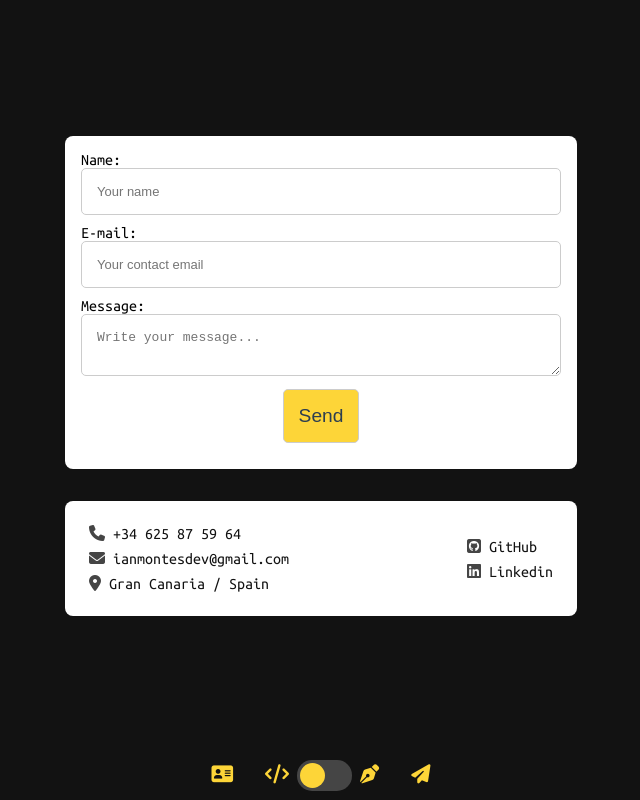
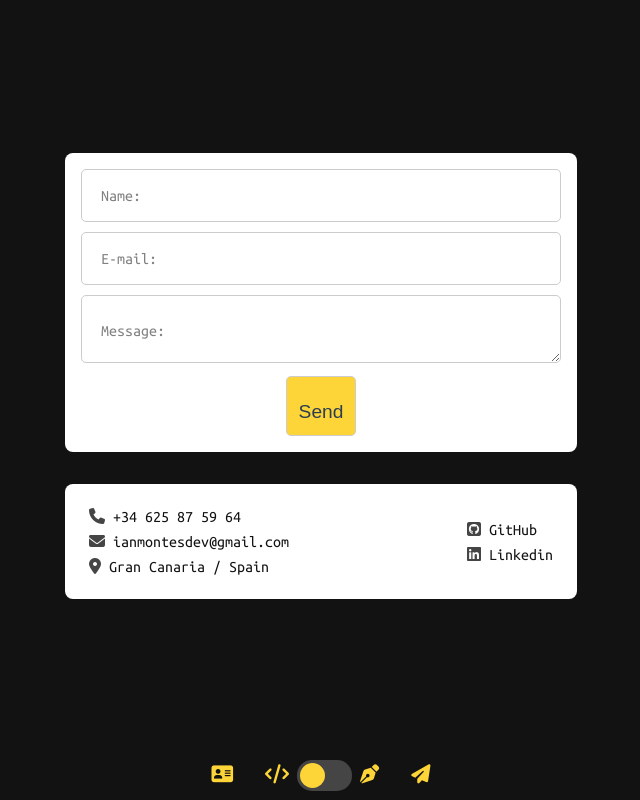
Before and after one commit to ianmontesdev/react-portfolio, a React (Vite) app: page /contact in a window 1280 px wide. Shown: the whole page, without its empty margins (319-959 px from the left). Built offline with nearby package versions, Linux system fonts and the light colour scheme.

Commit message:
modified form labels to act as placeholders

```diff
--- a/src/assets/css/Contact.css
+++ b/src/assets/css/Contact.css
@@ -61,17 +61,28 @@ form,
   margin: 0.5rem;
 }
 
+fieldset {
+  position: relative;
+  border: none;
+  margin-bottom: 10px;
+}
+
 form label {
-  display: block;
-  text-align: start;
+  position: absolute;
+  line-height: 0;
+  top: 50%;
+  left: 20px;
+  pointer-events: none;
+  transition: all 0.3s ease-in-out;
+  color: grey;
 }
 
 form input,
 form textarea {
-  padding: 15px;
+  padding: 12px;
+  padding-top: 24px;
   border: 1px solid #ccc;
   border-radius: 5px;
-  margin-bottom: 10px;
   width: 100%;
   box-sizing: border-box;
   color: #2c3e50;
@@ -89,3 +100,12 @@ form input:focus:not([type="submit"]),
 form textarea:focus {
   outline: 2px solid var(--yellow);
 }
+
+form input:focus:not([type="submit"]) + label,
+form textarea:focus + label {
+  top: 10px;
+}
+
+.keep-up {
+  top: 10px !important;
+}
--- a/src/components/Contact.jsx
+++ b/src/components/Contact.jsx
@@ -36,19 +36,30 @@ const Contact = () => {
       );
   };
 
+  function toggleLabel(event) {
+    let label = event.target.nextElementSibling;
+    if (event.target.value != 0) {
+      label.classList.add("keep-up");
+    } else {
+      label.classList.remove("keep-up");
+    }
+  }
+
   return (
     <main id="contact-container">
       <form ref={form} onSubmit={sendEmail}>
-        <label htmlFor="contact_name">Name:</label>
-        <input type="text" name="contact_name" placeholder="Your name" />
-        <label htmlFor="contact_email">E-mail:</label>
-        <input
-          type="email"
-          name="contact_email"
-          placeholder="Your contact email"
-        />
-        <label htmlFor="message">Message:</label>
-        <textarea name="message" placeholder="Write your message..." />
+        <fieldset>
+          <input type="text" name="contact_name" onBlur={toggleLabel} />
+          <label htmlFor="contact_name">Name:</label>
+        </fieldset>
+        <fieldset>
+          <input type="email" name="contact_email" onBlur={toggleLabel} />
+          <label htmlFor="contact_email">E-mail:</label>
+        </fieldset>
+        <fieldset>
+          <textarea name="message" onBlur={toggleLabel} />
+          <label htmlFor="message">Message:</label>
+        </fieldset>
         <input type="submit" value="Send" />
         <p>
           {sendState}
```
